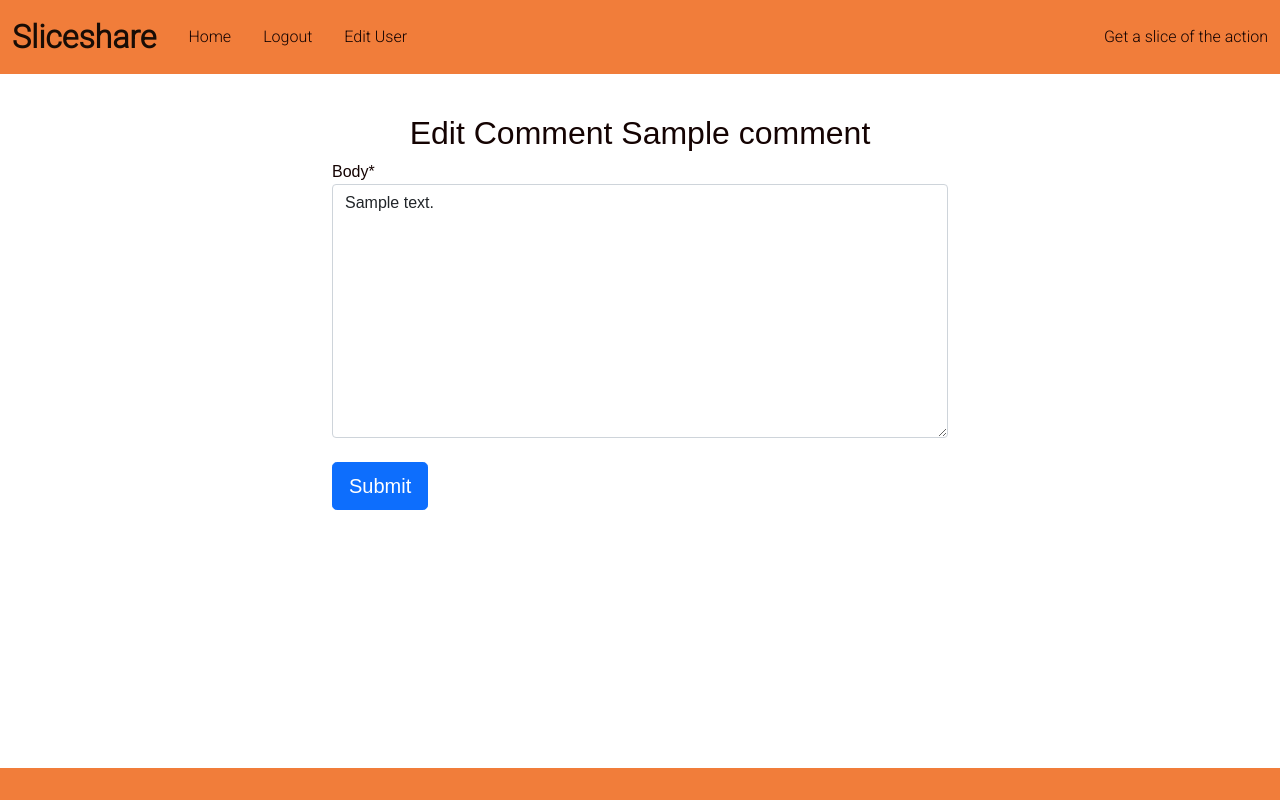
After one commit to HarryRHayden/CI-PP4, a Django app: page /comment/1/edit/ in a window 1280 px wide. The commit adds this page. Run offline with Django 3.2, Linux system fonts and the light colour scheme; a user stored in the database is signed in; tables that the repository leaves empty hold one stand-in row (values such as "Sample post"); one stand-in notice (Sample message) is shown; some libraries are stand-ins or nearby versions.

Commit message:
add edit comment functionality and template

```diff
--- a/blog/urls.py
+++ b/blog/urls.py
@@ -7,4 +7,6 @@ from django.urls import path
 urlpatterns = [
     path("", views.PostList.as_view(), name="home"),
     path('<slug:slug>/', views.PostDetail.as_view(), name='post_detail'),
+    path('like/<slug:slug>', views.PostLike.as_view(), name='post_like'),
+    path('comment/<int:comment_id>/edit/', views.edit_comment, name='edit_comment'),  # noqa
 ]
--- a/blog/views.py
+++ b/blog/views.py
@@ -5,6 +5,9 @@ from .models import Post, Comment
 from .forms import CommentForm
 from django.urls import reverse_lazy
 from django.views.generic import FormView, UpdateView
+from django.contrib import messages
+from django.contrib.auth import login
+from django.contrib.auth.decorators import login_required
 
 
 # Create your views here.
@@ -71,3 +74,36 @@ class PostDetail(View):
                 "comment_form": comment_form
             },
         )
+
+
+class PostLike(View):
+
+    def post(self, request, slug):
+        post = get_object_or_404(Post, slug=slug)
+
+        if post.likes.filter(id=request.user.id).exists():
+            post.likes.remove(request.user)
+        else:
+            post.likes.add(request.user)
+
+        return HttpResponseRedirect(reverse('post_detail', args=[slug]))
+
+
+# allows the user to delete their comment
+@login_required(login_url='login')
+def edit_comment(request, comment_id):
+    comment = get_object_or_404(Comment, id=comment_id)
+    comment_form = CommentForm(request.POST or None, instance=comment)
+
+    if request.method == "POST":
+        if comment_form.is_valid():
+            comment_form.save()
+            messages.success(request, "Comment updated!")
+            return redirect(reverse("post_detail", args=[comment.post.slug]))
+        messages.error(request, "Error. Please try again.")
+    template = "edit_comment.html"
+    context = {
+        "comment": comment,
+        "comment_form": comment_form,
+    }
+    return render(request, template, context)
--- a/templates/base.html
+++ b/templates/base.html
@@ -56,6 +56,24 @@
         </div>
     </nav>
 
+    <div class="container">
+
+        <!-- This will show messages at the top of the page -->
+
+        <div class="row">
+            <div class="col card mb-4 mt-3 no-border dark-bg">
+                {% for message in messages %}
+                <div class="alert {{ message.tags }} alert-dismissble fade show" id="message" role="alert">
+                {{ message | safe }}
+                <button type="button" class="btn-close" data-bs-dismiss="alert" aria-label="Close">
+
+                </button>
+                </div>
+                {% endfor %}
+            </div>
+        </div>
+    </div>
+
     <main class="flex-shrink-0 main-bg">
         {% block content %}
         {% endblock content %}
@@ -66,5 +84,14 @@
 
     </footer>
 
+    <script>
+        setTimeout(function () {
+            let messages = document.getElementById("message");
+            let alert = new bootstrap.Alert(messages);
+            alert.close();
+
+        }, 3000);
+    </script>
+
 </body>
 </html>
--- /dev/null
+++ b/templates/edit_comment.html
@@ -0,0 +1,22 @@
+{% extends 'base.html' %} {% block content %}
+{% load crispy_forms_tags %}
+
+<!-- Editing comments template -->
+
+<div class="container-fluid">
+    <div class="row">
+        <h2 class="text-center">Edit Comment {{ comment.name }}</h2>
+    </div>
+    <div class="row">
+        <div class="col-12 col-md-6 offset-md-3">
+            <form method="post" action="{% url 'edit_comment' comment_id=comment.id %}">
+                {% csrf_token %}
+                {{ comment_form|crispy }}
+                <br>
+                <button type="submit" class="btn btn-primary btn-lg">Submit</button>
+            </form>
+        </div>
+    </div>
+</div>
+
+{% endblock %}
```
Also changed, not shown: templates/post_detail.html (+7 -2 lines).
